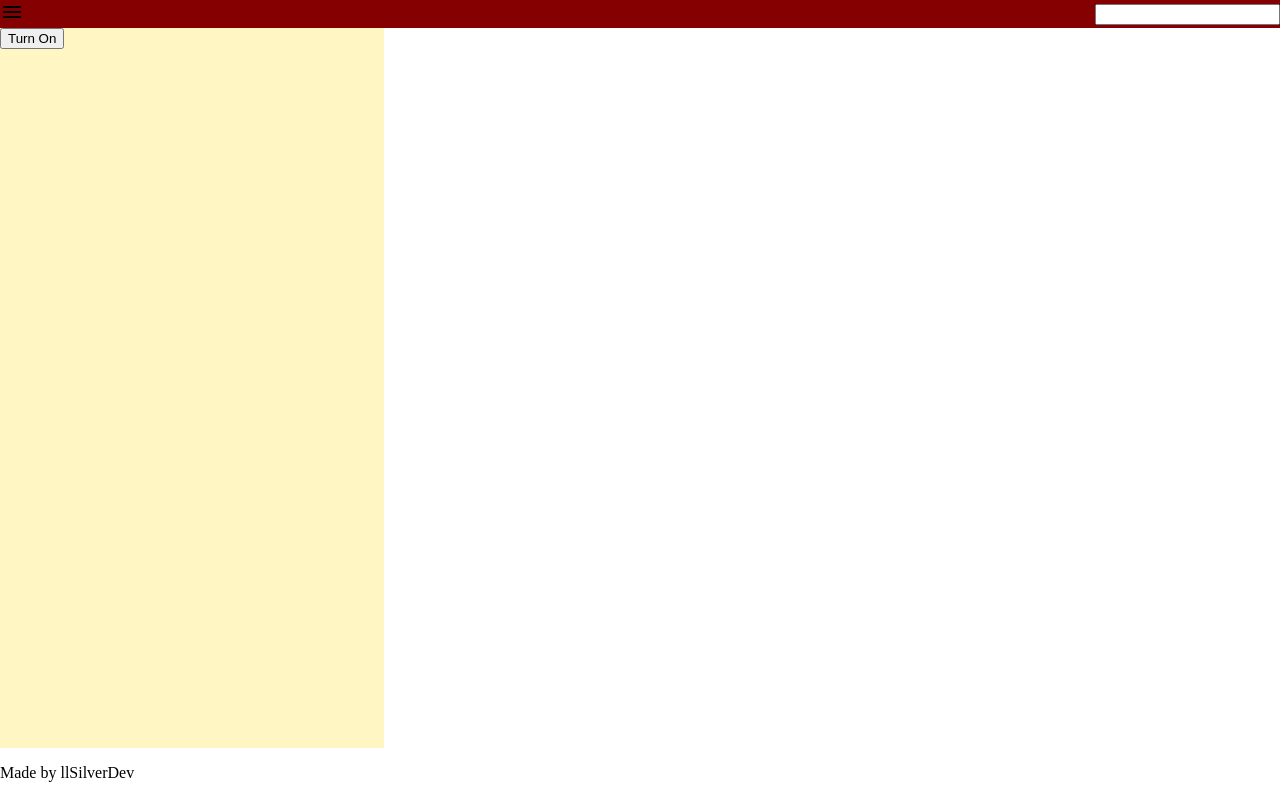
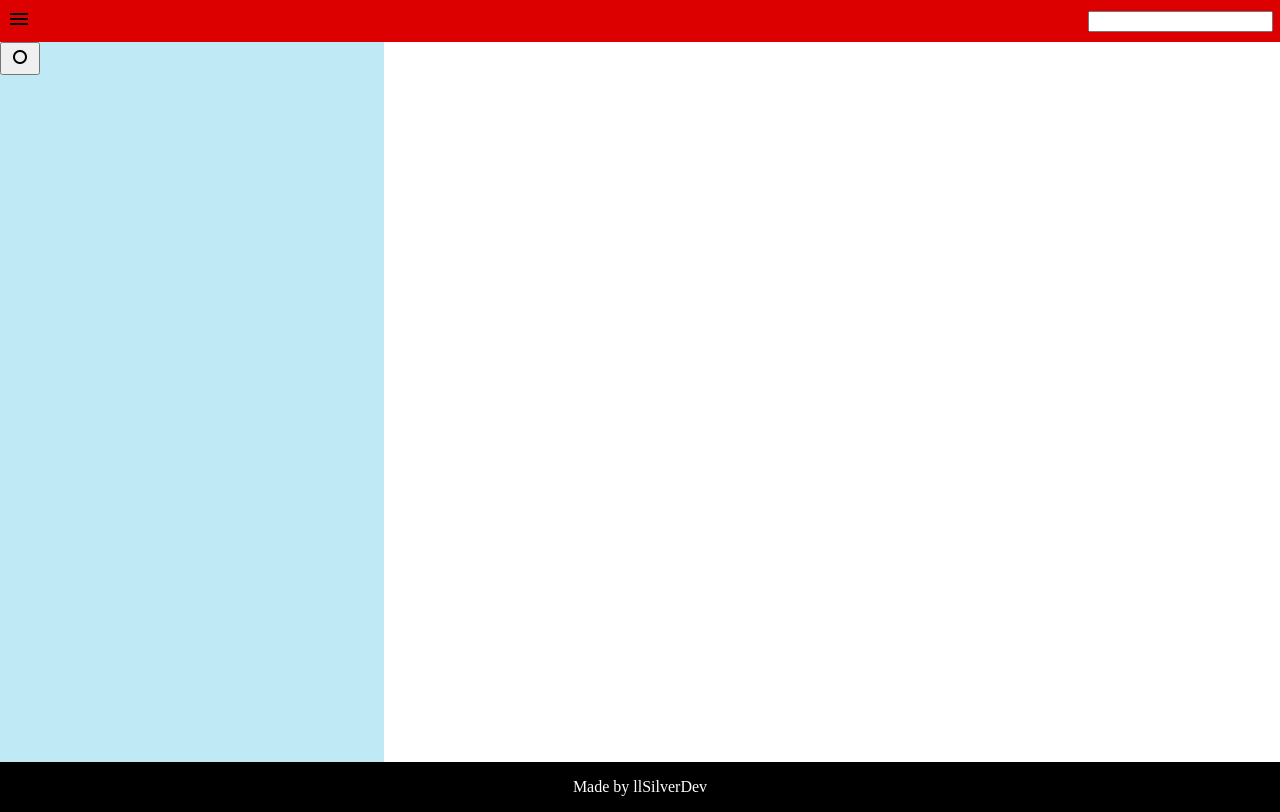
Before and after one commit to lSilverDev/pokedex, a Vue app: page / in a window 1280 px wide. Built offline with nearby package versions, Linux system fonts and the light colour scheme.

Commit message:
Pokelist

```diff
--- a/src/components/Pokedex/style.scss
+++ b/src/components/Pokedex/style.scss
@@ -5,16 +5,17 @@
 
 .pokedex__menu{
     display: flex;
-    background-color: #850000;
+    background-color: #DC0000;
     flex-direction: row;
     justify-content: space-between;
     align-items: center;
+    padding: 0.44rem;
 }
 
 .pokedex__sidebar{
     height: 90vh;
     width: 30%;
-    background-color: #FFF6C3;
+    background-color: #BFEAF5;
     overflow: auto;
 }
 
@@ -22,3 +23,9 @@
     width: 70%;
     overflow: auto;
 }
+
+.pokedes__footer{
+    color: white;
+    background-color: black;
+    text-align: center;
+}
--- a/src/components/Pokelist/pokeList.vue
+++ b/src/components/Pokelist/pokeList.vue
@@ -1,7 +1,9 @@
 <template>
-  <button @click="getPokemons()">Turn On</button>
+  <button @click="getPokemons()">
+    <i class="material-symbols-outlined">fiber_manual_record</i>
+  </button>
   <ul class="pokedex__poke-list" v-for="(pokemon, index) in pokemons" :key="index">
-      <li>
+      <li class="pokemon__li" @click="selected(pokemon.name)">
         {{ pokemon.name }}
       </li>
   </ul>
@@ -34,6 +36,14 @@ export default defineComponent({
           console.log(error);
         });
     },
+    selected(pokemon){
+      console.log(pokemon);
+    }
   },
 });
 </script>
+
+
+<style>
+@import './style.scss';
+</style>
--- a/src/components/Pokelist/style.scss
+++ b/src/components/Pokelist/style.scss
@@ -0,0 +1,24 @@
+.pokedex__poke-list{
+    display: flex;
+    justify-content: center;
+    padding-left: 0;
+}
+
+.pokemon__li{
+    list-style-type: none;
+    display: flex;
+    align-items: center;
+    justify-content: center;
+    border: 1px solid black;
+    border-radius: 5px;
+    background-color: white;
+    font-weight: 300;
+    font-size: medium;
+    padding-left: 0px !important;
+    width: 80%;
+    height: 25px;
+}
+
+.pokemon__li:hover{
+    border: 2px solid #82AAE3;
+}
```
